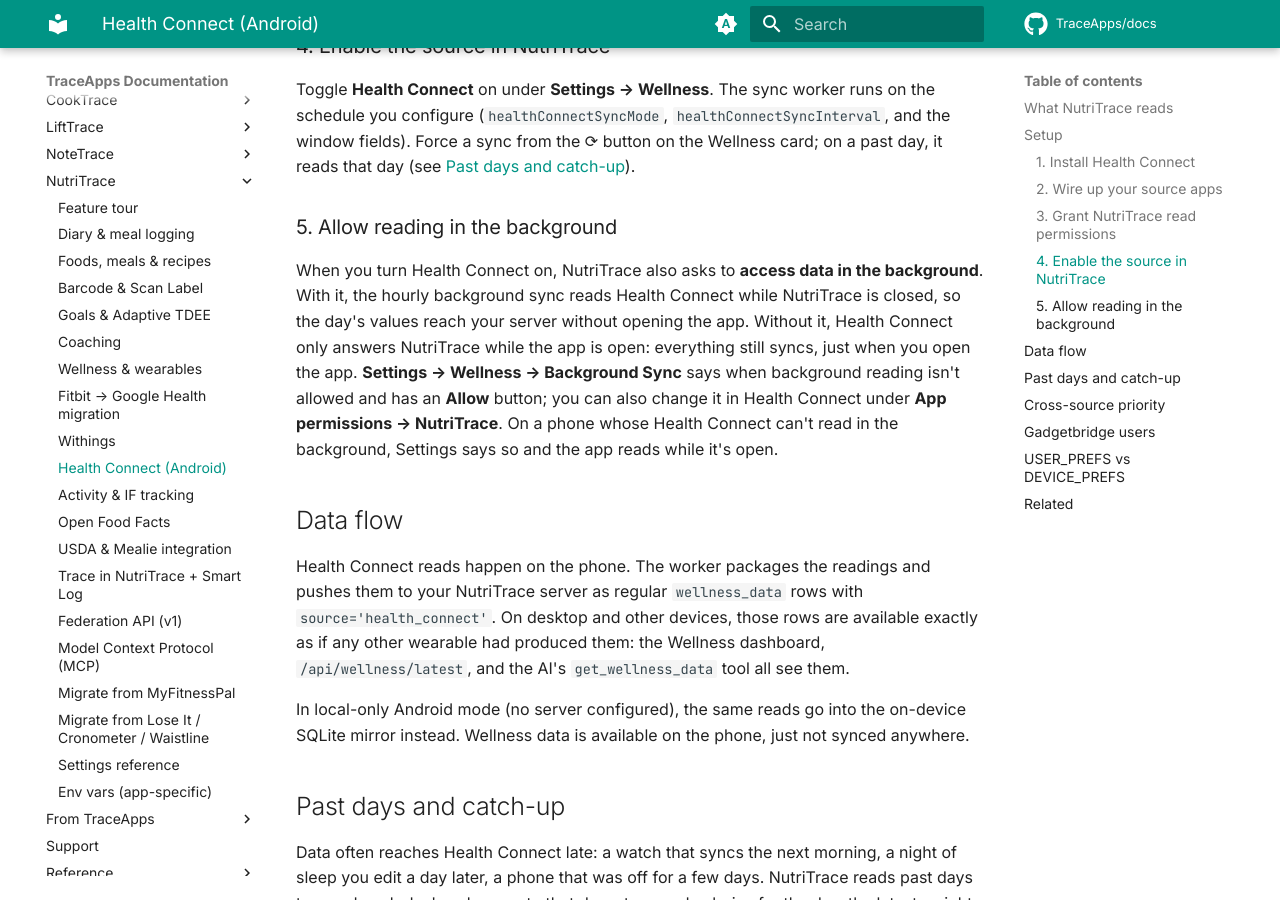
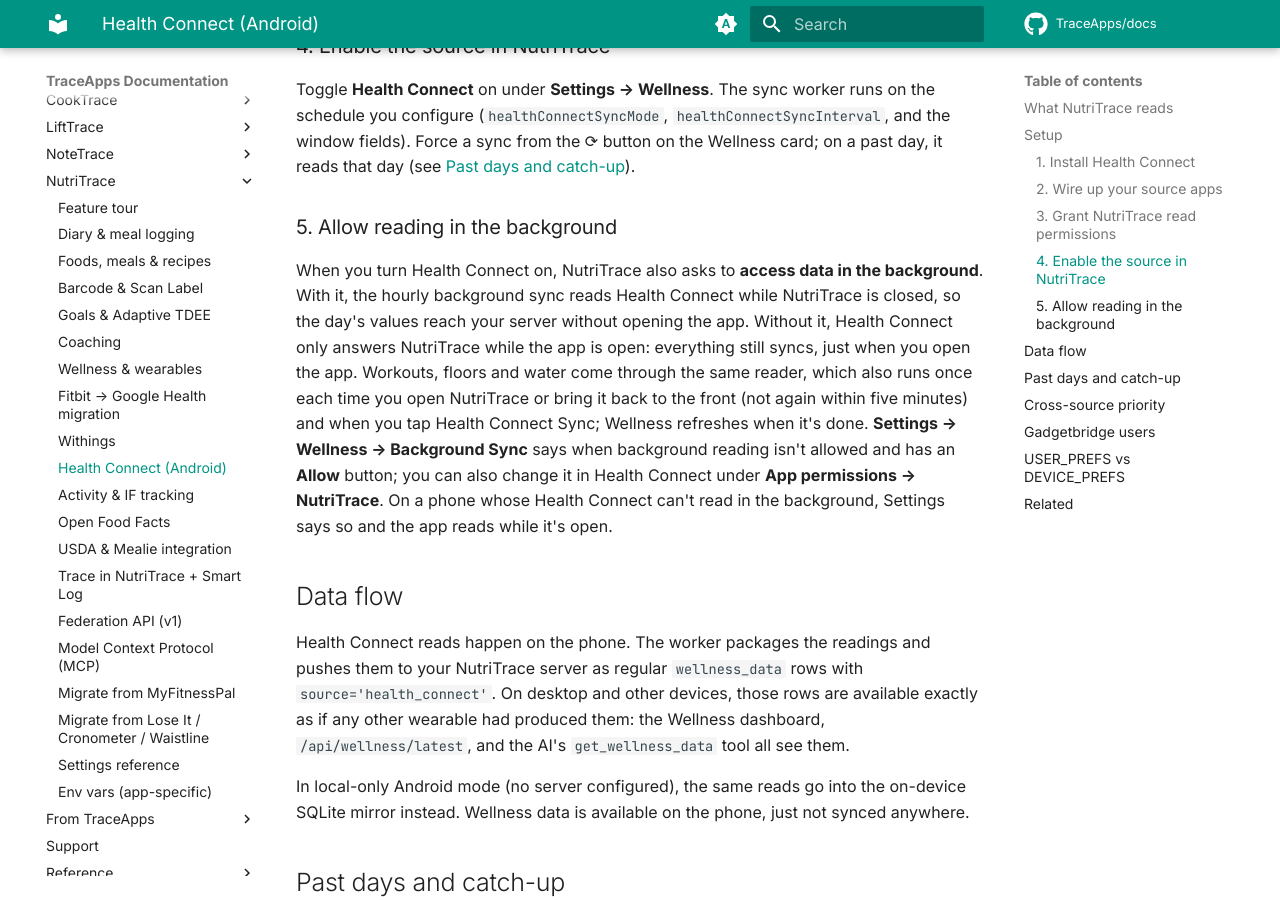
Before and after one commit to TraceApps/docs, an MkDocs documentation site: the page built from docs/nutritrace/health-connect.md, in a window 1280 px wide and 900 px high, scrolled down 1580 px. Built offline with MkDocs 1.6.1 and Material for MkDocs 9.7.7, drawn with Linux system fonts in a browser that asks for light colours; comment, search, counter and statistics services are not loaded.

Commit message:
NutriTrace Health Connect: workouts, floors and water on open (TraceApps/nutritrace#294)

```diff
--- a/docs/nutritrace/health-connect.md
+++ b/docs/nutritrace/health-connect.md
@@ -41,7 +41,7 @@ Toggle **Health Connect** on under **Settings → Wellness**. The sync worker ru
 
 ### 5. Allow reading in the background
 
-When you turn Health Connect on, NutriTrace also asks to **access data in the background**. With it, the hourly background sync reads Health Connect while NutriTrace is closed, so the day's values reach your server without opening the app. Without it, Health Connect only answers NutriTrace while the app is open: everything still syncs, just when you open the app. **Settings → Wellness → Background Sync** says when background reading isn't allowed and has an **Allow** button; you can also change it in Health Connect under **App permissions → NutriTrace**. On a phone whose Health Connect can't read in the background, Settings says so and the app reads while it's open.
+When you turn Health Connect on, NutriTrace also asks to **access data in the background**. With it, the hourly background sync reads Health Connect while NutriTrace is closed, so the day's values reach your server without opening the app. Without it, Health Connect only answers NutriTrace while the app is open: everything still syncs, just when you open the app. Workouts, floors and water come through the same reader, which also runs once each time you open NutriTrace or bring it back to the front (not again within five minutes) and when you tap Health Connect Sync; Wellness refreshes when it's done. **Settings → Wellness → Background Sync** says when background reading isn't allowed and has an **Allow** button; you can also change it in Health Connect under **App permissions → NutriTrace**. On a phone whose Health Connect can't read in the background, Settings says so and the app reads while it's open.
 
 ## Data flow
 
```
